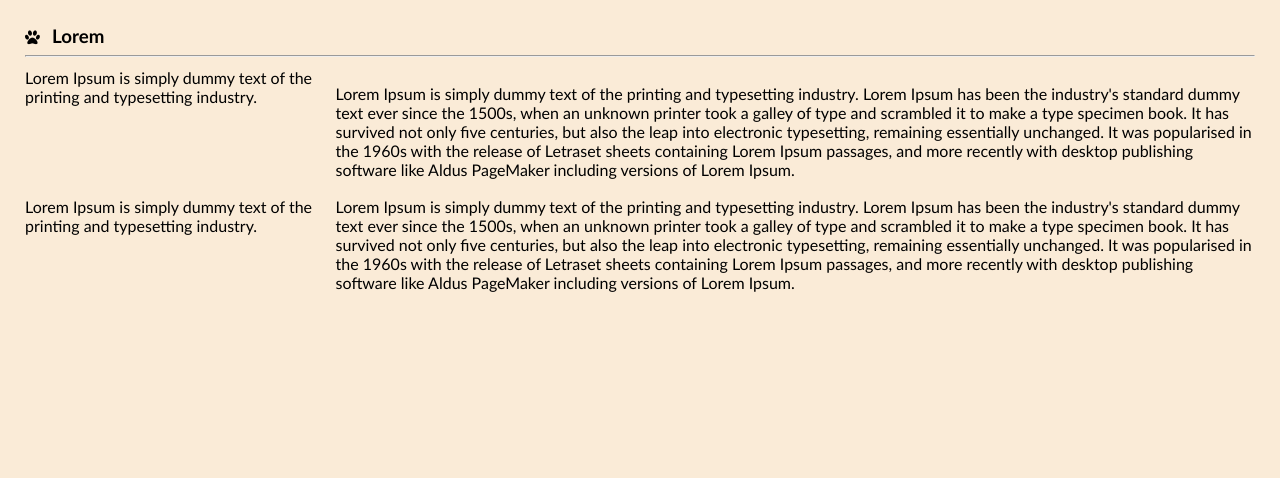
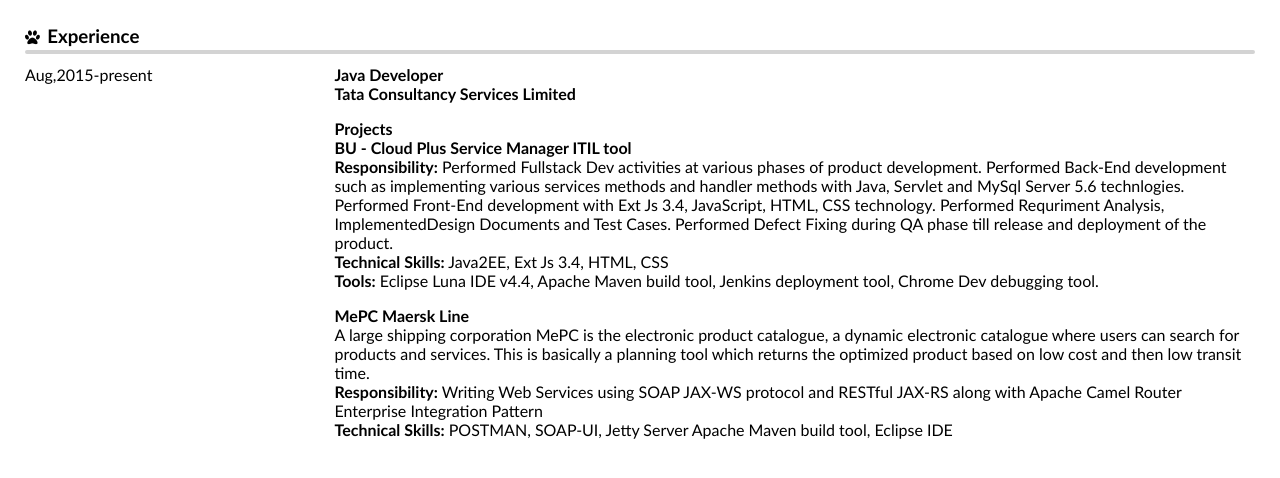
Before and after one commit to sachinwakle/resume, a plain HTML site: page index.html in a window 1280 px wide. Drawn offline with Linux system fonts and the light colour scheme.

Commit message:
card layout

```diff
--- a/basic.css
+++ b/basic.css
@@ -4,7 +4,7 @@ html, body {
 }
 
 body {
-    background-color: antiquewhite;
+    background-color: white;
     margin: 25px;
     height: 80%;
     font: 100% "Gill Sans", "Gill Sans MT", Calibri, "Trebuchet MS", sans-serif;
--- a/index.css
+++ b/index.css
@@ -30,7 +30,7 @@
     display: grid;
     grid-template-columns: repeat(4,1fr);
     grid-template-rows: auto;
-    grid-gap: 1%;
+    grid-gap: 0.5em;
 }
 
 .section-container > .section-header {
@@ -65,7 +65,14 @@
 .section-header > :nth-child(-n+2) {
     display: inline-block;
     margin: 0;
-    margin-right: 0.5em;
+    margin-right: 0.2em;
+}
+
+.section-header > hr {
+    display: block;
+    margin: 0.2em auto;
+    border: 2px solid lightgray;
+    border-radius: 5px;
 }
 
 
@@ -75,6 +82,18 @@
     font-size: 1.2em;
 }
 
-.child-font {
-    font-size: 2em;
+.right-column p {
+    /* margin: 0; */
 }
+
+.para-grouping > p {
+    margin: 0 auto;
+}
+
+.para-grouping .strong-font {
+    font-weight: bold;
+}
+
+.para-grouping {
+    margin-bottom: 1em;
+}
--- a/index.html
+++ b/index.html
@@ -36,13 +36,47 @@
         <div class="section-container">
             <div class="section-header">
                 <i class="fa fa-paw"></i>
-                <h3>Lorem</h3>
+                <h3>Experience</h3>
                 <hr>
             </div>
-            <div class="left-column">Lorem Ipsum is simply dummy text of the printing and typesetting industry.</div>
-            <div class="right-column"><p>Lorem Ipsum is simply dummy text of the printing and typesetting industry. Lorem Ipsum has been the industry's standard dummy text ever since the 1500s, when an unknown printer took a galley of type and scrambled it to make a type specimen book. It has survived not only five centuries, but also the leap into electronic typesetting, remaining essentially unchanged. It was popularised in the 1960s with the release of Letraset sheets containing Lorem Ipsum passages, and more recently with desktop publishing software like Aldus PageMaker including versions of Lorem Ipsum.</p></div>
-            <div class="left-column">Lorem Ipsum is simply dummy text of the printing and typesetting industry.</div>
-            <div class="right-column">Lorem Ipsum is simply dummy text of the printing and typesetting industry. Lorem Ipsum has been the industry's standard dummy text ever since the 1500s, when an unknown printer took a galley of type and scrambled it to make a type specimen book. It has survived not only five centuries, but also the leap into electronic typesetting, remaining essentially unchanged. It was popularised in the 1960s with the release of Letraset sheets containing Lorem Ipsum passages, and more recently with desktop publishing software like Aldus PageMaker including versions of Lorem Ipsum.</div>
+            <div class="left-column"><div class="para-grouping"><p>Aug,2015-present</p></div></div>
+            <div class="right-column">
+                <div class="para-grouping">
+                    <p class="strong-font">Java Developer</p>
+                    <p class="strong-font">Tata Consultancy Services Limited</p>
+                </div>
+                <div class="para-grouping">
+                    <p class="strong-font">Projects</p>
+                    <p class="strong-font">BU - Cloud Plus Service Manager ITIL tool</p>
+                    <p><strong>Responsibility:</strong> Performed Fullstack Dev activities at
+                        various phases of product development. Performed
+                        Back-End development such as implementing various
+                        services methods and handler methods with Java,
+                        Servlet and MySql Server 5.6 technlogies. Performed
+                        Front-End development with Ext Js 3.4, JavaScript,
+                        HTML, CSS technology. Performed Requriment
+                        Analysis, ImplementedDesign Documents and Test
+                        Cases. Performed Defect Fixing during QA phase till
+                        release and deployment of the product.</p>
+                    <p><strong>Technical Skills:</strong> Java2EE, Ext Js 3.4, HTML, CSS</p>
+                    <p><strong>Tools:</strong> Eclipse Luna IDE v4.4, Apache Maven build
+                        tool, Jenkins deployment tool, Chrome Dev debugging
+                        tool.</p>
+                </div>
+                <div class="para-grouping">
+                    <p class="strong-font">MePC Maersk Line</p>
+                    <p>A large shipping corporation MePC is the electronic
+                        product catalogue, a dynamic electronic catalogue
+                        where users can search for products and services. This
+                        is basically a planning tool which returns the optimized
+                        product based on low cost and then low transit time.</p>
+                    <p><strong>Responsibility:</strong> Writing Web Services using SOAP
+                        JAX-WS protocol and RESTful JAX-RS along with
+                        Apache Camel Router Enterprise Integration Pattern</p>
+                    <p><strong>Technical Skills:</strong> POSTMAN, SOAP-UI, Jetty Server
+                        Apache Maven build tool, Eclipse IDE</p>
+                </div>
+            </div>
         </div>
     </body>
 </html>
```
